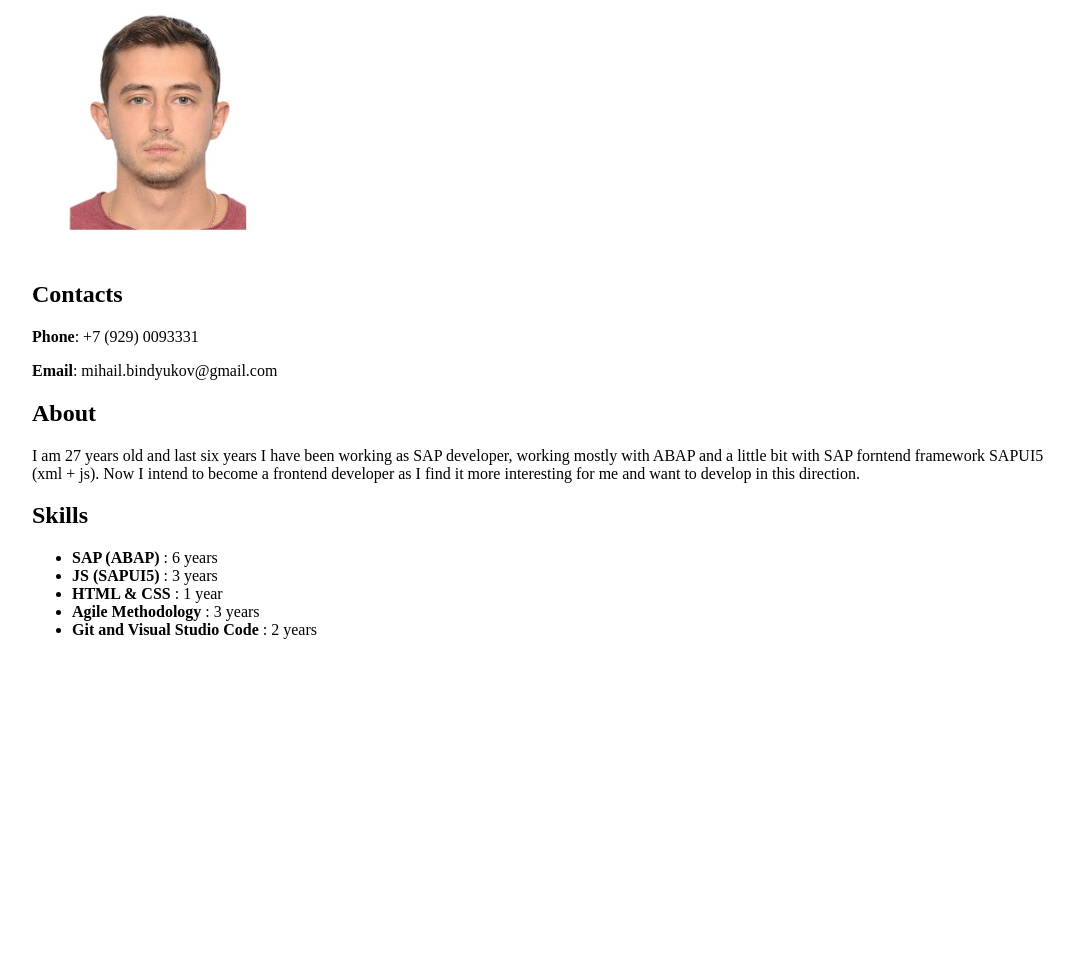
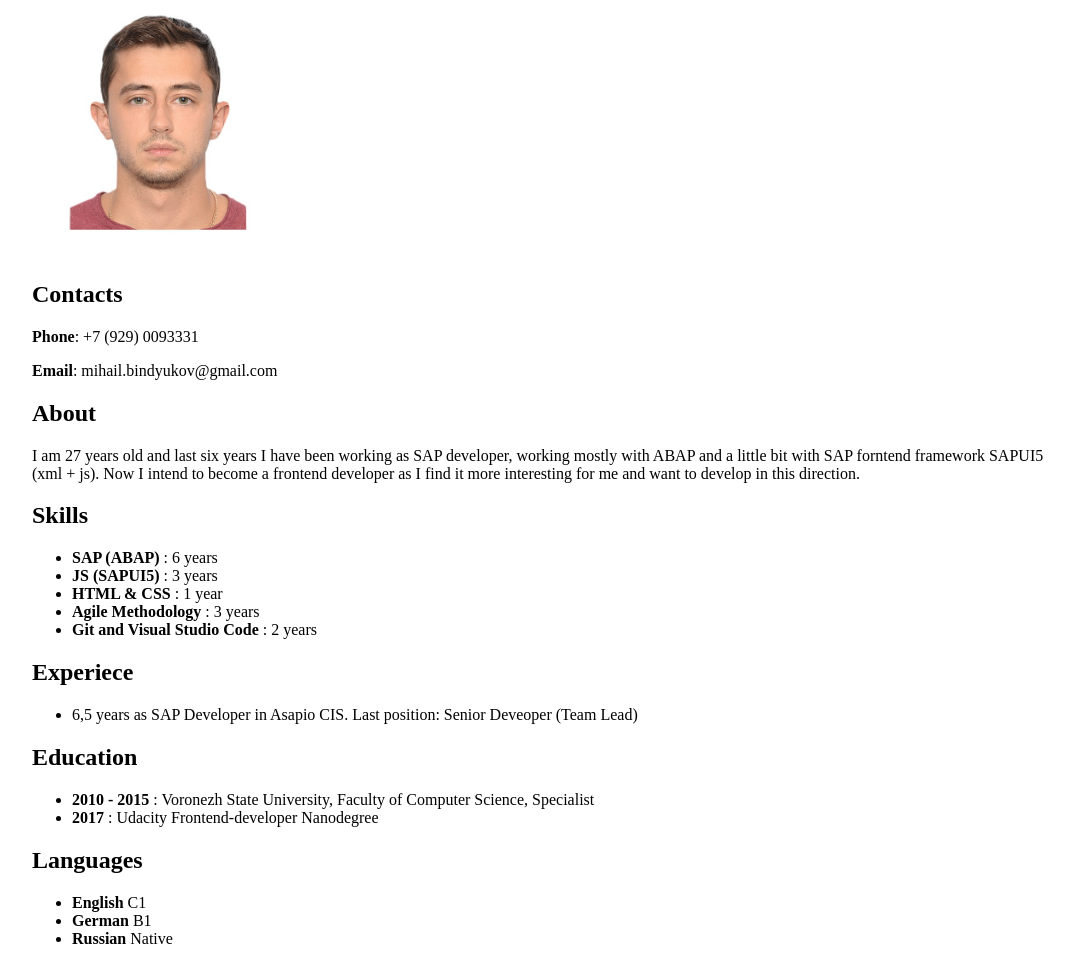
Before and after one commit to MIkhailVrn/rsschool-cv, a plain HTML site: page index.html in a window 1280 px wide. Shown: the part 79-1043 px from the top of the page, without its empty margins (96-1170 px from the left). Before the commit the page ends 800 px from the top, so only its background shows below. Drawn offline with Linux system fonts and the light colour scheme.

Commit message:
feat: add all other sections

```diff
--- a/index.html
+++ b/index.html
@@ -42,6 +42,27 @@
                 <li><b>Git and Visual Studio Code</b> : 2 years</li>
             </ul>
           </section>
+          <section>
+              <h2>Experiece</h2>
+              <ul>
+                <li>6,5 years as SAP Developer in Asapio CIS. Last position: Senior Deveoper (Team Lead)</li>
+              </ul>
+          </section>
+          <section>
+            <h2>Education</h2>
+            <ul>
+              <li><b>2010 - 2015</b> : Voronezh State University, Faculty of Computer Science, Specialist</li>
+              <li><b>2017</b> : Udacity Frontend-developer Nanodegree</li>
+            </ul>
+          </section>
+          <section>
+            <h2>Languages</h2>
+            <ul>
+              <li><b>English</b> C1</li>
+              <li><b>German</b> B1</li>
+              <li><b>Russian</b> Native</li>
+            </ul>
+          </section>
       </main>
   </body>
 </html>
```
